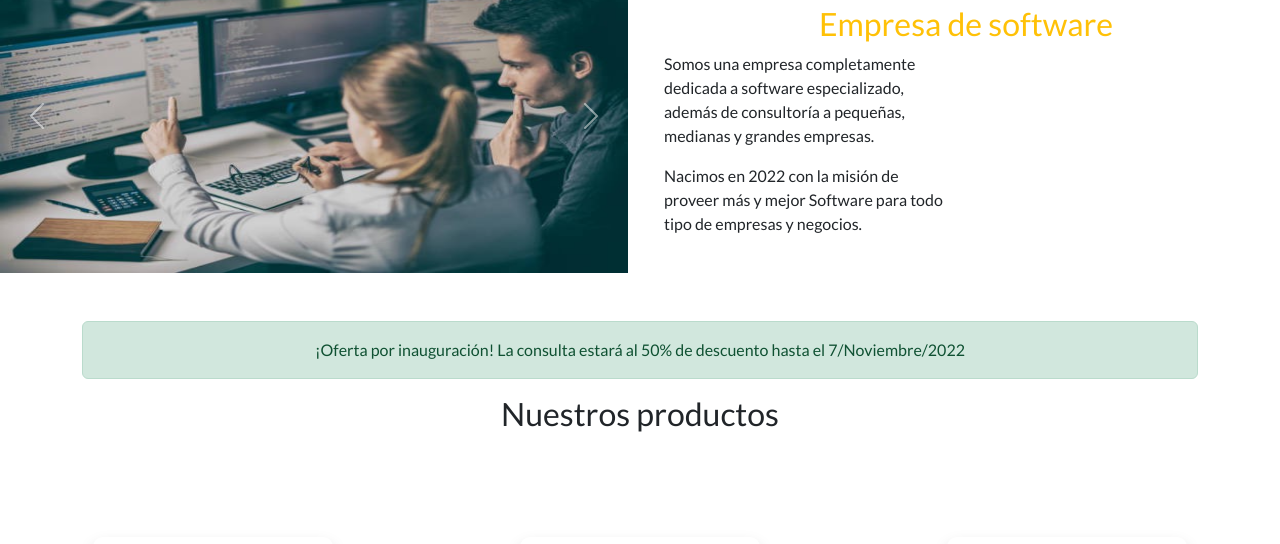
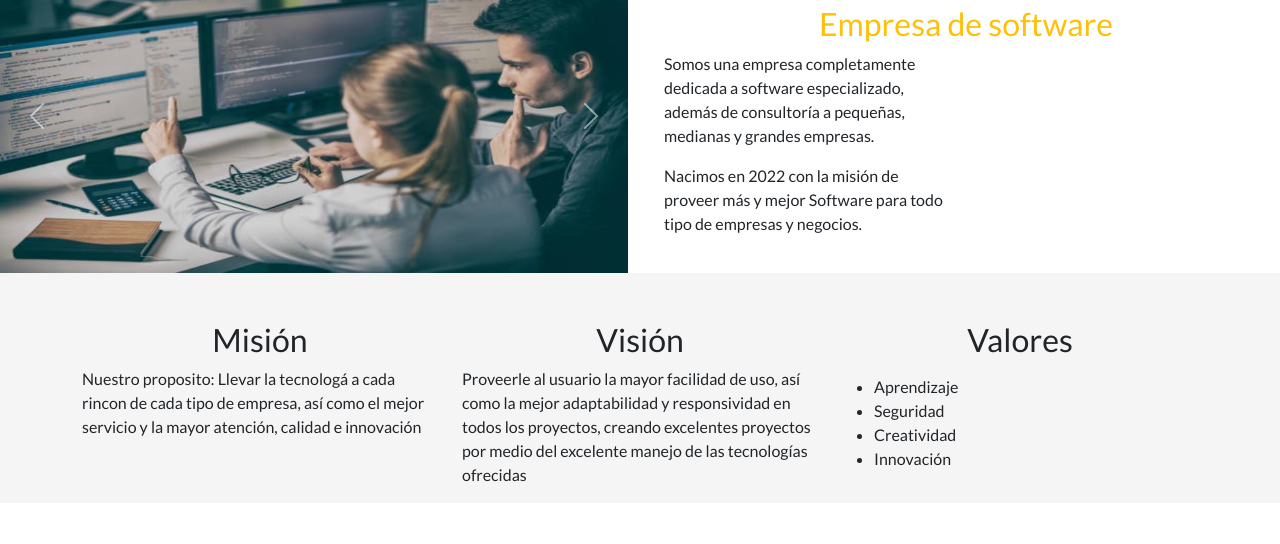
Before and after one commit to danielmorve/tallerdedesarrollo, a plain HTML site: page Proyecto-Web/index.html in a window 1280 px wide. Shown: the part 177-721 px from the top of the page. Drawn offline with nearby package versions, Linux system fonts and the light colour scheme; some icons are missing.

Commit message:
ProyectoWeb

```diff
--- a/Proyecto-Web/index.html
+++ b/Proyecto-Web/index.html
@@ -103,6 +103,40 @@
         </div>
     </div>
   </div>
+</div>
+
+<div class="container-fluid col-md-12 pt-5" id="quees" style="background-color:#e5e5e561;">
+  <div class="container">
+<div class="row">
+  <div class="col-12 col-md-4">
+    <h1 class="text-center">Misión</h1>
+    <p>
+      Nuestro proposito: Llevar la tecnologá a cada rincon de cada tipo de empresa, así como el mejor servicio y la mayor atención,
+      calidad e innovación
+
+    </p>
+  </div>
+  <div class="col-12 col-md-4">
+    <h1 class="text-center">Visión</h1>
+    <p>
+      Proveerle al usuario la mayor facilidad de uso, así como la mejor adaptabilidad y responsividad en todos los proyectos, creando excelentes proyectos por medio del excelente manejo de las tecnologías ofrecidas
+
+    </p>
+  </div>
+  <div class="col-12 col-md-4">
+    <h1 class="text-center">Valores</h1>
+    <p>
+      <ul>
+        <li>Aprendizaje</li>
+        <li>Seguridad</li>
+        <li>Creatividad</li>
+        <li>Innovación</li>
+      </ul>
+
+    </p>
+  </div>
+  </div>
+</div>
 </div>
 
 
```
